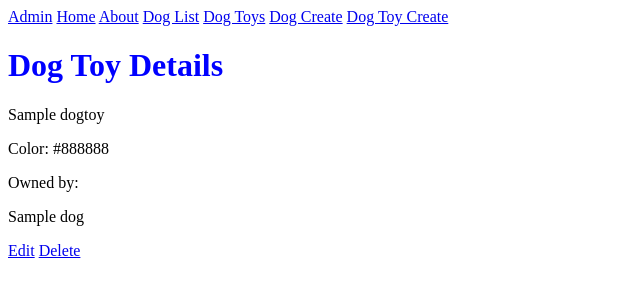
After one commit to Jihunp/Django-collectior-unchained, a Django app: page /dogtoys/1 in a window 1280 px wide. The commit adds this page. Shown: the top 300 px of the page, without its empty margins (0-640 px from the left). Run offline with Django 4.2, Linux system fonts and the light colour scheme; tables that the repository leaves empty hold one stand-in row (values such as "Sample post").

Commit message:
created dogtoys model

```diff
--- a/main_app/admin.py
+++ b/main_app/admin.py
@@ -1,6 +1,7 @@
 from django.contrib import admin
-from .models import Dog
+from .models import Dog , DogToy
 
 # Register your models here.
 
 admin.site.register(Dog)
+admin.site.register(DogToy)
--- a/main_app/models.py
+++ b/main_app/models.py
@@ -8,13 +8,21 @@ GENDER_CHOICES = (
     ("m", "male"),
 )
 
+class DogToy(models.Model):
+    name = models.CharField(max_length=100)
+    color = models.CharField(max_length=50)
+
+    def __str__ (self):
+        return self.name
+
 class Dog(models.Model):
     name = models.CharField(max_length=50)
     img = models.CharField(max_length=250)
     age = models.IntegerField()
     gender = models.CharField(max_length=10, choices= GENDER_CHOICES)
+    user = models.ForeignKey(User, on_delete=models.CASCADE)
     created_at = models.DateTimeField(auto_now_add=True)
-    user = models.ForeignKey(User, on_delete=models.CASCADE)
+    dogtoys = models.ManyToManyField(DogToy)
 
     def __str__ (self):
         return self.name
--- a/main_app/templates/base.html
+++ b/main_app/templates/base.html
@@ -12,10 +12,13 @@
 </head>
 <body>
     <nav>
+        <a href="/admin">Admin</a>
         <a href="/" >Home</a>
-        <a href="about/" >About</a>
-        <a href="dogs/" >Dog List</a>
-        <a href="dogs/new/" >Dog Create</a>
+        <a href="/about">About</a>
+        <a href="/dogs">Dog List</a>
+        <a href="dogtoys/">Dog Toys</a>
+        <a href="{% url 'dog_create' %}" >Dog Create</a>
+        <a href="{% url 'dogtoys_create' %}" >Dog Toy Create</a>
     </nav>
 
 
--- a/main_app/templates/dog_create.html
+++ b/main_app/templates/dog_create.html
@@ -3,7 +3,7 @@
     <h1>Add a Dog</h1>
     <form method="post">
         {% csrf_token %}
-        {% form.as_pl %}
+        {{form.as_p}}
         <input type="submit" value="Submit" />
     </form>
 
--- /dev/null
+++ b/main_app/templates/dogtoy_show.html
@@ -0,0 +1,23 @@
+{% extends 'base.html' %}
+{% block content %}
+
+<h1>Dog Toy Details</h1>
+
+<div>
+    <div>
+        <span>{{ dogtoy.name }}</span>
+        <p>Color: {{ dogtoy.color }}</p>
+        <p>Owned by:</p>
+        {% for dog in dogtoy.dog_set.all %}
+            <p>{{dog.name}}</p>
+        {% empty %}
+            <p>Nobody Has This Toy</p>
+        {% endfor %}
+    </div>
+    <div>
+        <a href="{% url 'dogtoys_update' dogtoy.id %}">Edit</a>
+        <a href="{% url 'dogtoys_delete' dogtoy.id %}">Delete</a>
+    </div>
+</div>
+
+{% endblock %}
--- a/main_app/urls.py
+++ b/main_app/urls.py
@@ -1,4 +1,3 @@
-from unicodedata import name
 from django.urls import path
 from . import views
 
@@ -11,4 +10,9 @@ urlpatterns = [
     path('dogs/<int:pk>/update', views.Dog_Update.as_view(), name="dog_update"),
     path('dogs/<int:pk>/delete', views.Dog_Delete.as_view(), name="dog_delete"),
     path('user/<username>/', views.profile, name="profile"),
+    path('dogtoys/', views.dogtoys_index, name='dogtoys_index'),
+    path('dogtoys/<int:dogtoy_id>', views.dogtoys_show, name='dogtoys_show'),
+    path('dogtoys/create/', views.DogToyCreate.as_view(), name='dogtoys_create'),
+    path('dogtoys/<int:pk>/update/', views.DogToyUpdate.as_view(), name='dogtoys_update'),
+    path('dogtoys/<int:pk>/delete/', views.DogToyDelete.as_view(), name='dogtoys_delete'),
 ]
--- a/main_app/views.py
+++ b/main_app/views.py
@@ -3,7 +3,7 @@ from django.views import View
 from django.http import HttpResponse, HttpResponseRedirect
 from django.views.generic.base import TemplateView
 from django.views.generic.edit import CreateView, UpdateView, DeleteView
-from .models import Dog
+from .models import Dog, DogToy
 from django.views.generic import DetailView
 from django.urls import reverse
 from django.contrib.auth.models import User
@@ -40,7 +40,7 @@ class DogList(TemplateView):
 
 class Dog_Create(CreateView):
     model = Dog
-    fields = ['name', 'img', 'age', 'gender']
+    fields = ['name', 'img', 'age', 'gender', 'dogtoys']
     template_name = 'dog_create.html'
     # success_url = '/dogs/'
     def get_success_url(self):
@@ -59,7 +59,7 @@ class Dog_Detail(DetailView):
 
 class Dog_Update(UpdateView):
     model = Dog
-    fields = ['name', 'img', 'age', 'gender']
+    fields = ['name', 'img', 'age', 'gender', 'dogtoys']
     template_name = "dog_update.html"
     # success_url = "/dogs"
     def get_success_url(self):
@@ -74,3 +74,29 @@ def profile(request, username):
     user = User.objects.get(username=username)
     dogs = Dog.objects.filter(user=user)
     return render(request, 'profile.html', {'username': username, 'dogs': dogs})
+
+
+def dogtoys_index(request):
+    dogtoys = DogToy.objects.all()
+    return render(request, 'dogtoy_index.html', {'dogtoys': dogtoys})
+
+def dogtoys_show(request, dogtoy_id):
+    dogtoy = DogToy.objects.get(id=dogtoy_id)
+    return render(request, 'dogtoy_show.html', {'dogtoy': dogtoy})
+
+class DogToyCreate(CreateView):
+    model = DogToy
+    fields = '__all__'
+    template_name = "dogtoy_form.html"
+    success_url = '/dogtoys'
+
+class DogToyUpdate(UpdateView):
+    model = DogToy
+    fields = ['name', 'color']
+    template_name = "dogtoy_update.html"
+    success_url = '/dogtoys'
+
+class DogToyDelete(DeleteView):
+    model = DogToy
+    template_name = "dogtoy_confirm_delete.html"
+    success_url = '/dogtoys'
```
Also changed, not shown: main_app/templates/dog_detail.html (+7 -0 lines), main_app/templates/dogtoy_confirm_delete.html (added, +13 -0 lines), main_app/templates/dogtoy_form.html (added, +13 -0 lines), main_app/templates/dogtoy_index.html (added, +17 -0 lines), main_app/templates/dogtoy_update.html (added, +13 -0 lines), main_app/templates/profile.html (+5 -4 lines), main_app/migrations/0003_dogtoy.py (added), main_app/migrations/0004_dog_dogtoys.py (added).
